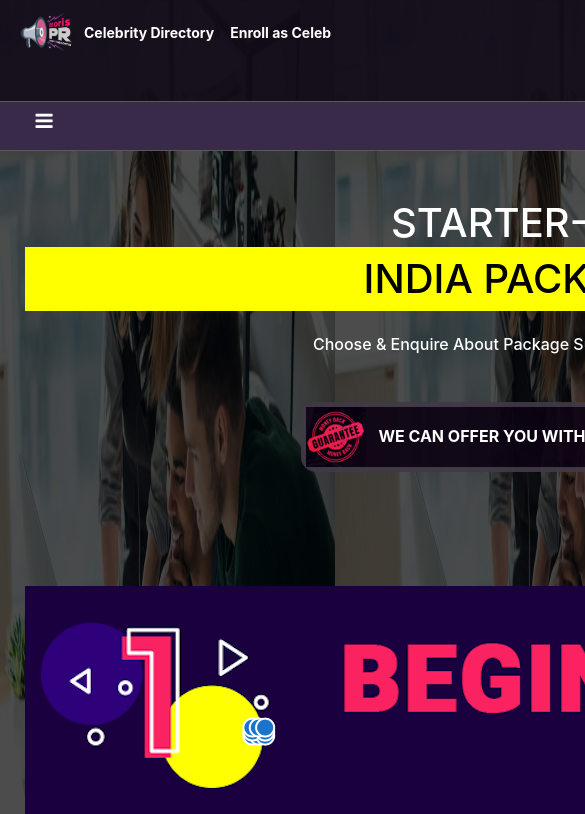
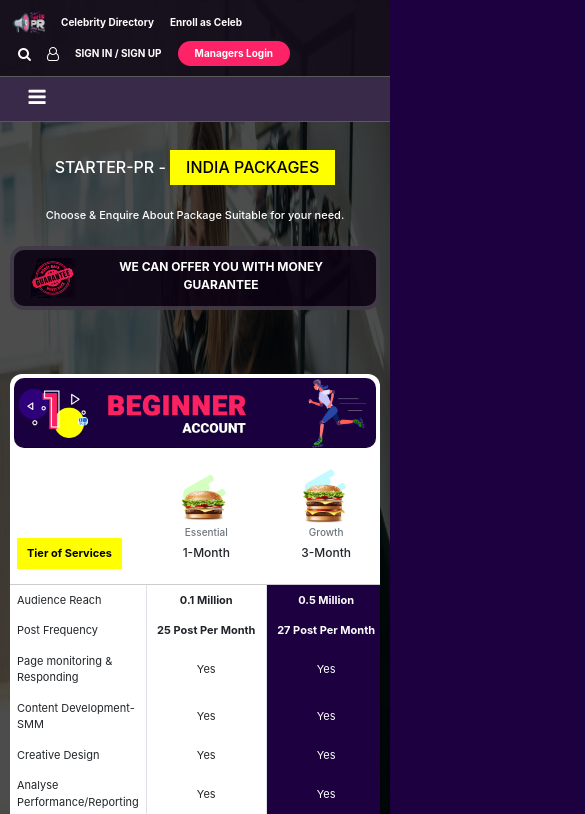
Before and after one commit to amoltivarekar/morispr-interview-task, a plain HTML site: page index.html in a window 390 px wide. Shown: the top 814 px of the page, 585 px wide, since content can reach past the window. Drawn offline with nearby package versions, Linux system fonts and the light colour scheme.

Commit message:
Add files via upload

```diff
--- a/css/style.css
+++ b/css/style.css
@@ -7,10 +7,15 @@ body{
 }
 header .top-header{
 	background-color: rgba(18, 12, 25, 0.9);
+	padding: 7px 10px;
+}
+.top-header div{
+	margin: 3px 0px;
 }
 .top-header img{
 	width: 60px;
 	height: 40px;
+	margin-right: 20px;
 }
 a, a:hover{
 	text-decoration: none;
@@ -25,13 +30,26 @@ a, a:hover{
 	color: #ffffff !important;
 }
 .font-size-14{
-	font-size: 14px !important;
+	font-size: 14px;
 }
 .login-btn{
 	background: #fd2366;
 	color: white;
 	padding: 8px 22px;
 	border-radius: 20px;
+	font-size: 11px;
+	display: inline-block;
+	font-weight: bold;
+}
+.package-btn{
+	background: #fd2366;
+	color: white;
+	padding: 8px 22px;
+	border-radius: 20px;
+	font-size: 11px;
+	display: inline-block;
+	font-weight: bold;
+	margin: 25px 5px;
 }
 .navbar{
 	color: #f8f9fa !important;
@@ -60,39 +78,39 @@ a, a:hover{
 	border: solid 5px rgba(255, 255, 255, 0.2);
 	border-radius: 15px;
 	display: inline-block;
+	padding: 12px 30px;
 }
 .guarantee-banner>img{
 	width: 60px;
 	height: 60px;
 }
 .account-tmpt{
-	display: inline-block;
 	background-color: white;
 	border-radius: 12px;
-	width: 1010px;
 	margin: 90px 0px 50px 0px;
-	position: relative;
+	display: inline-block;
+    width: 80%;
 }
-.account-tmpt>img{
+.banner-img{
+	padding: 10px;
+}
+.banner-img>img{
 	border-radius: 10px;
-	width: 995px;
-}
-.account-tmpt th img{
-	width: 100px;
+	width: 100%;
 }
 .font-size-12{
 	font-size: 12px;
 }
 .account-tmpt th{
 	vertical-align: bottom;
-	padding-bottom: 30px;
+	padding-bottom: 25px;
 	border-bottom: solid 1px #cccccc;
 }
 table{
 	width: 100%;
 }
 .account-tmpt td{
-	padding: 10px 2px;
+	padding: 10px 7px;
 	font-size: 14px;
 }
 .budget-class{
@@ -102,25 +120,35 @@ table{
 .account-tmpt .table-responsive{
 	border-radius: 12px;
 }
-.recommended{
-	position: absolute;
-	top: 385px;
-	right: 67px;
-	color: yellow;
-}
 .font-size-10{
 	font-size: 10px;
 }
 .page-content{
 	padding: 40px 25px;
 }
-header>div{
-	padding: 0.5rem 3rem !important;
+.services-col{
+	padding-left: 20px!important;
+}
+#tier-of-services-box{
+	background-color: yellow;
+	color: black;
+	font-size: 20px;
+	font-weight: bold;
+	padding: 10px 17px;
+	display: inline-block;
+}
+.account-tmpt table thead th>img{
+	width: 100px;
+}
+.quotation{
+	font-weight: bold;
+	padding-top: 15px !important;
+	padding-bottom: 15px !important;
+}
+#content-header>h1>div{
+	display: inline-block;
 }
 @media screen and (max-width: 480px) {
-	html {
-		width: fit-content;
-	}
 	.navbar{
 		justify-content: start !important;
 		padding: 0.25rem 1rem !important;
@@ -129,9 +157,84 @@ header>div{
 		width: 100%;
 	}
 	.navbar li{
-		padding: 2px 20px !important;
+		padding: 2px 10px !important;
 	}
-	header>div{
-		padding: 0.75rem 1rem !important;
+	.top-header{
+		padding: 7px 10px !important;
+	}
+	.banner-img{
+		padding: 4px;
+	}
+	.page-content {
+    	padding: 20px 10px;
+	}
+	.services-col{
+		padding-left: 7px!important;
+	}
+	.account-tmpt td{
+		padding: 7px;
+		font-size: 11px;
+	}
+	#tier-of-services-box{
+		font-size: 11px;
+		padding: 7px 10px;
+	}
+	.account-tmpt th{
+		padding-bottom: 15px;
+	}
+	.account-tmpt table thead th>img{
+		width: 60px;
+	}
+	.account-tmpt table thead th>h5{
+		font-size: 10px;
+	}
+	.account-tmpt table thead th>h6{
+		font-size: 12px;
+	}
+	.login-btn{
+		padding: 5px 17px;
+		font-size: 8px;
+		margin: 0px 5px;
+	}
+	.account-tmpt{
+		margin: 40px 0px 40px 0px;
+		width: 100%;
+	}
+	.guarantee-banner{
+		display: flex;
+		border: solid 4px rgba(255, 255, 255, 0.2);
+		border-radius: 14px;
+		padding: 8px 17px;
+	}
+	.guarantee-banner>img{
+		width: 45px;
+		height: 40px;
+	}
+	.guarantee-banner>div{
+		font-size: 12px;
+		text-align: center;
+	}
+	#content-header>h6{
+		font-size: 11px !important;
+	}
+	#content-header>h1{
+		font-size: 16px !important;
+	}
+	.navbar-toggler{
+		padding: 5px;
+	}
+	.navbar-toggler-icon{
+		height: 1.5rem;
+	}
+	.top-header img{
+		width: 38px;
+		height: 25px;
+		margin-right: 5px;
+	}
+	.top-header a{
+		font-size: 10px;
+	}
+	.top-header div:nth-child(2){
+		justify-content: flex-start !important;
 	}
 }
```
